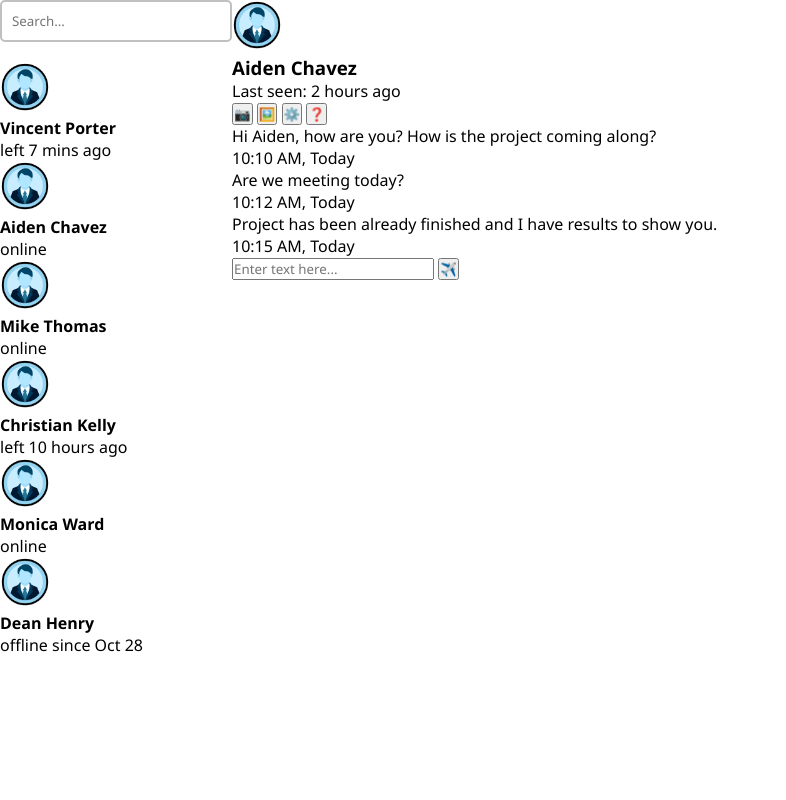
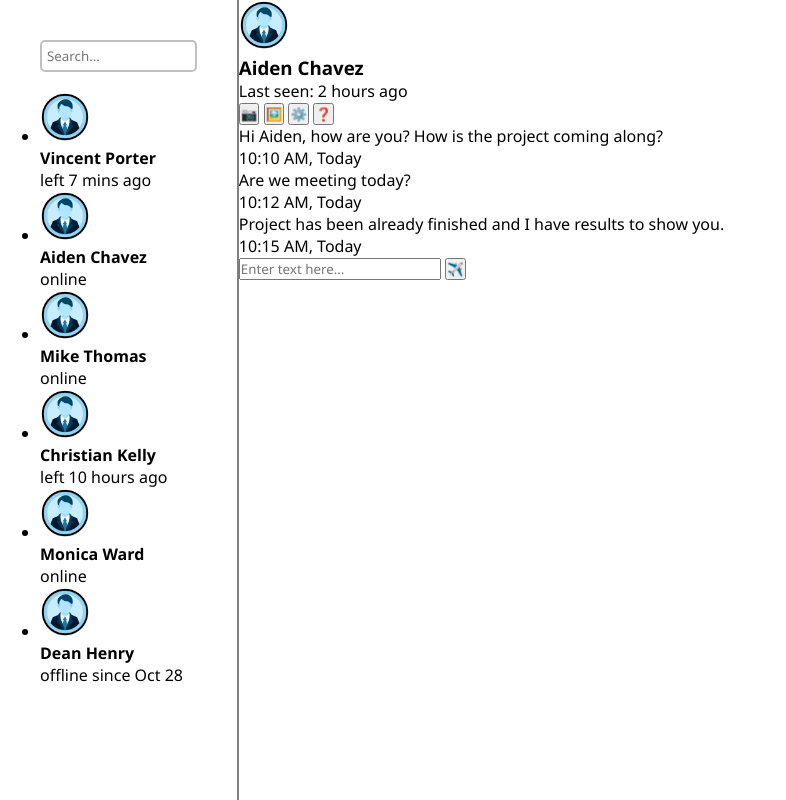
Before and after one commit to alansk2710/tpdesarroloweb-skrenda, a plain HTML site: page index.html in a window 1280 px wide. Shown: the whole page, without its empty margins (0-786 px from the left). Drawn offline with Linux system fonts and the light colour scheme.

Commit message:
dandole estilo a la etiqueta aside sidebar

```diff
--- a/style.css
+++ b/style.css
@@ -25,9 +25,15 @@ img {
 .search {
   margin-bottom: 20px;
   border-radius: 5px;
-  padding: 10px;
-  margin-right: 10px;
+  padding: 5px;
+  margin-right: 5px;
   width: 100%;
   cursor: pointer;
   border: 2px solid rgb(193, 191, 191);
 }
+
+.sidebar {
+  padding: 40px;
+  width: 20%;
+  border-right: 2px solid grey;
+}
```
